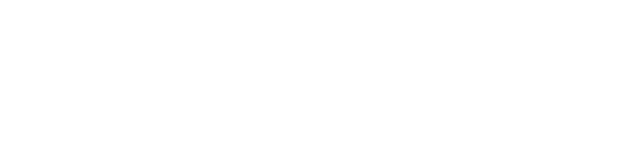
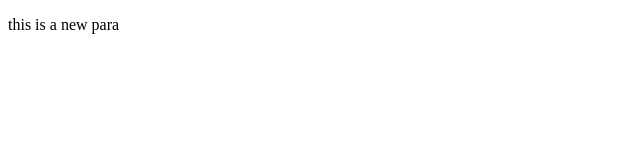
Before and after one commit to mjaiswal07/trial-git-repository, a plain HTML site: page index.html in a window 1280 px wide. Shown: the whole page, without its empty margins (0-640 px from the left). Drawn offline with Linux system fonts and the light colour scheme.

Commit message:
not a speacial change

```diff
--- a/index.html
+++ b/index.html
@@ -6,6 +6,6 @@
     <title>Document</title>
 </head>
 <body>
-
+    <P>this is a new para</P>
 </body>
 </html>
```
Also changed, not shown: 1 other file.
